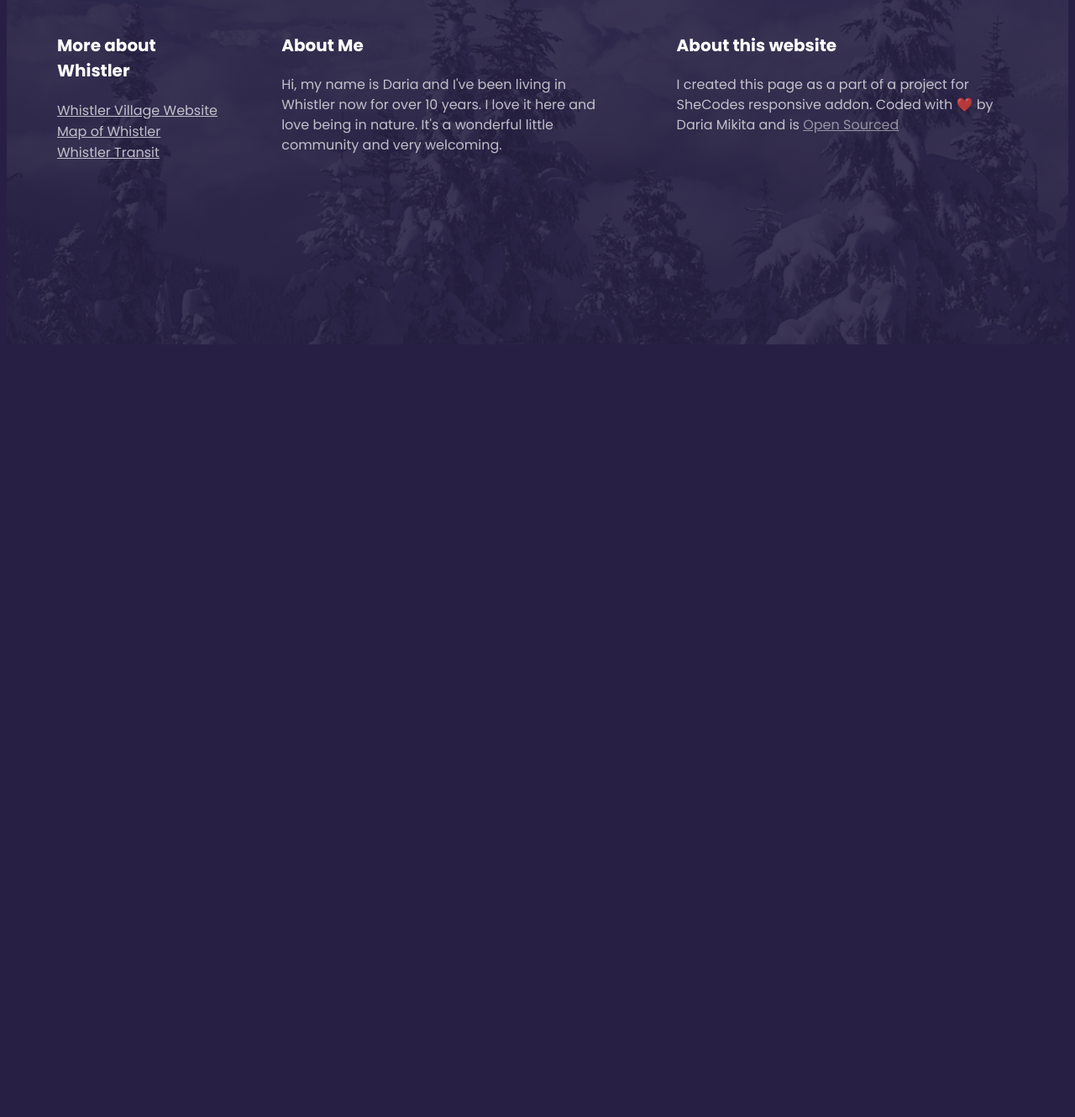
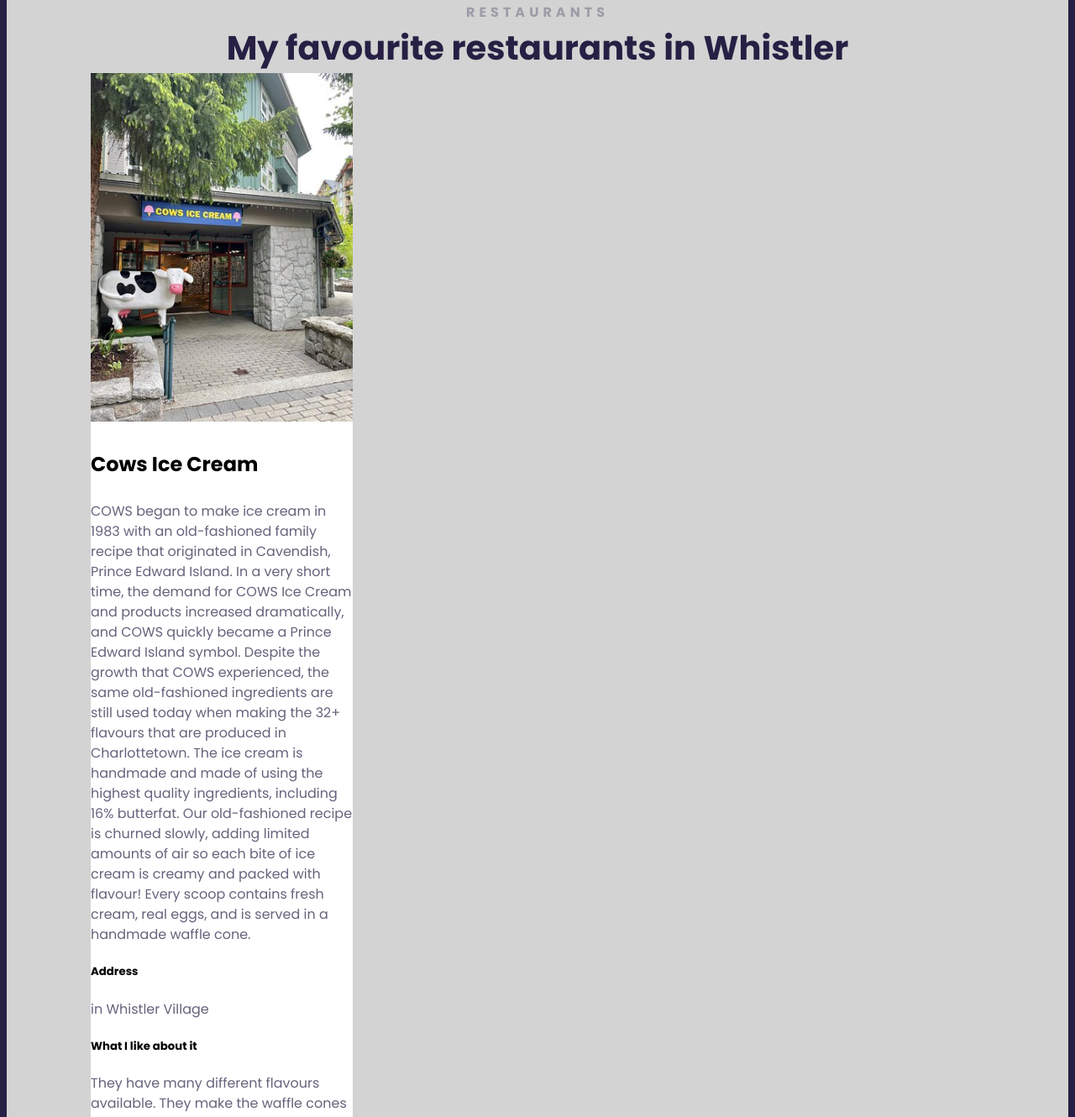
Before and after one commit to nauticalstars/travel-project, a plain HTML site: page index.html in a window 1280 px wide. Shown: the part 1470-2800 px from the top of the page at 84% size. Before the commit the page ends 1888 px from the top, so only its background shows below. Drawn offline with Linux system fonts and the light colour scheme.

Commit message:
start 2nd section

```diff
--- a/index.html
+++ b/index.html
@@ -41,6 +41,40 @@
           </p>
         </div>
       </section>
+      <section class="second">
+        <h2 class="text-center">restaurants</h2>
+        <h3 class="text-center">My favourite restaurants in Whistler</h3>
+        <div class="grid grid-3">
+          <div class="card">
+            <img src="/images/restaurants/cows-whistler.jpg" alt="cows ice cream whistler" class="main-img" />
+            <h4>Cows Ice Cream</h4>
+            <p>
+              COWS began to make ice cream in 1983 with an old-fashioned family recipe that originated in Cavendish,
+              Prince Edward
+              Island.
+
+              In a very short time, the demand for COWS Ice Cream and products increased dramatically, and COWS quickly
+              became a
+              Prince Edward Island symbol. Despite the growth that COWS experienced, the same old-fashioned ingredients
+              are still used
+              today when making the 32+ flavours that are produced in Charlottetown. The ice cream is handmade and made
+              of using the
+              highest quality ingredients, including 16% butterfat. Our old-fashioned recipe is churned slowly, adding
+              limited amounts
+              of air so each bite of ice cream is creamy and packed with flavour! Every scoop contains fresh cream, real
+              eggs, and is
+              served in a handmade waffle cone.
+            </p>
+            <h5>Address</h5>
+            <p>in Whistler Village</p>
+            <h5>What I like about it</h5>
+            <p>They have many different flavours available. They make the waffle cones daily, and they also sell other
+              things like shirts and snacks. The milkshakes are also really good.</p>
+            <a href="https://cows.ca/" class="btn">Learn more</a>
+
+          </div>
+        </div>
+      </section>
     </main>
     <footer>
       <section class="grid grid-temp-3-col">
--- a/src/styles.css
+++ b/src/styles.css
@@ -2,7 +2,9 @@
   font-family: "poppins", sans-serif;
   background-color: #272044;
 }
-
+.text-center {
+  text-align: center;
+}
 .main-img {
   max-width: 100%;
 }
@@ -20,10 +22,24 @@
 .grid-temp-3-col {
   grid-template-columns: 1fr 2fr 2fr;
 }
+.grid-3 {
+  grid-template-columns: 1fr 1fr 1fr;
+}
+.card {
+  background: white;
+}
+.card h4 {
+  font-weight: 700;
+  font-size: 24px;
+  line-height: 1;
+}
 section {
-  max-width: 1200px;
+  max-width: 100%;
   margin: 0 auto;
-  padding: 100px 0;
+  padding: 100px;
+}
+section.second {
+  background: lightgray;
 }
 header {
   text-align: center;
```
Also changed, not shown: images/restaurants/cows-whistler.jpg (added), images/restaurants/creekbread.jpeg (added), images/restaurants/harajuku.jpeg (added), 1 other file.
